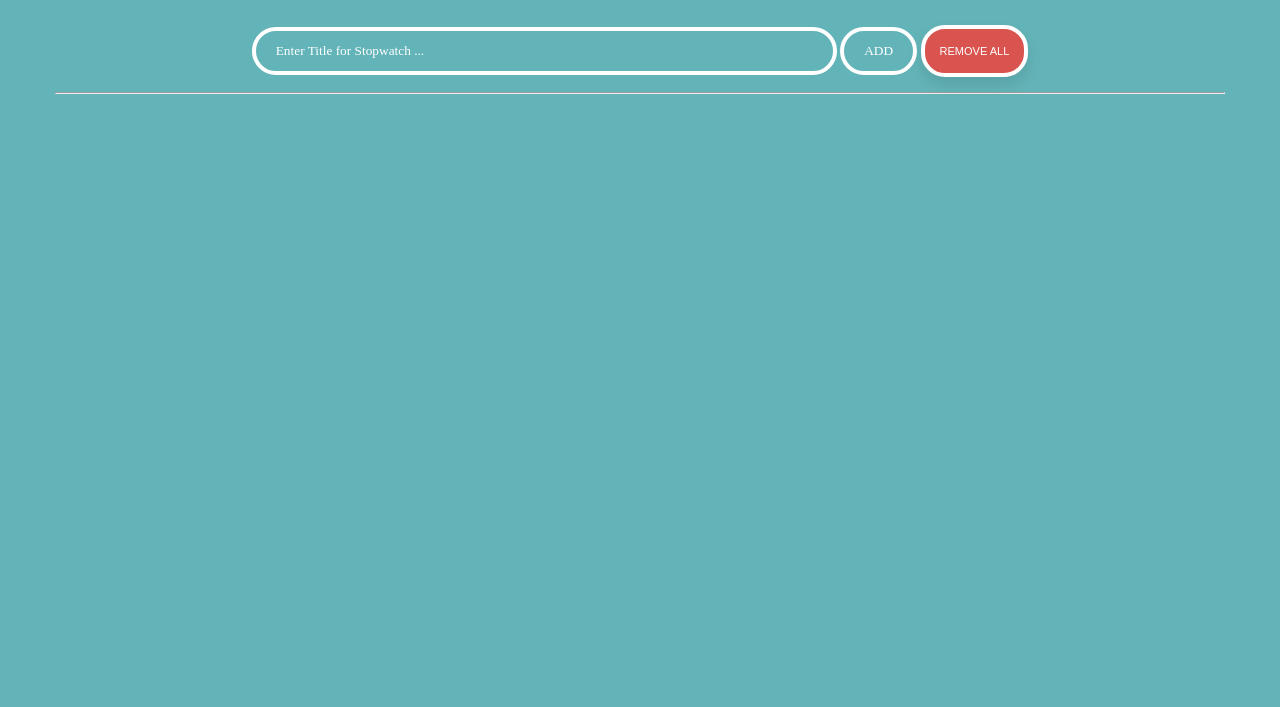
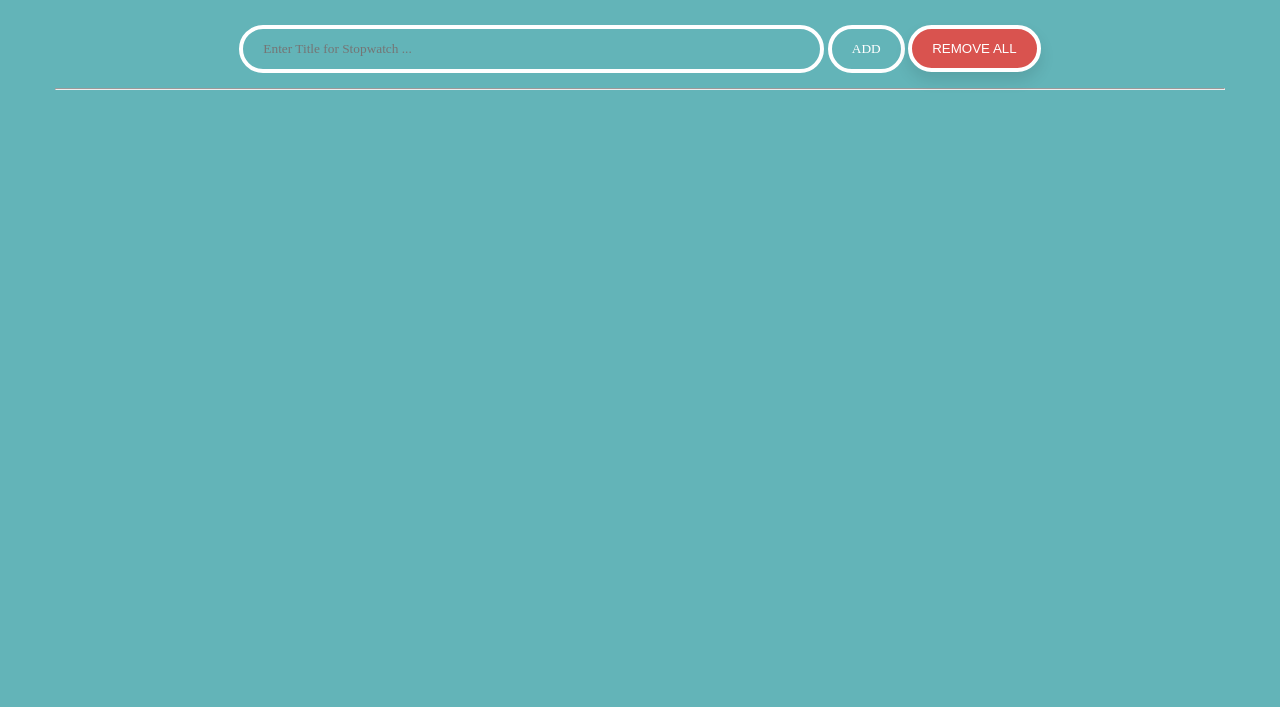
Before and after one commit to WebDev-5/kel5-timer-jQuery, a plain HTML site: page index.html in a window 1280 px wide. Shown: the part 93-800 px from the top of the page. Drawn offline with nearby package versions, Linux system fonts and the light colour scheme; a web font is replaced by a local one.

Commit message:
Update stopwatch.css

```diff
--- a/frontend/styles/stopwatch.css
+++ b/frontend/styles/stopwatch.css
@@ -27,17 +27,9 @@ input[type=text] {
   transition: 0.5s;
 }
 
-input[type=text]::placeholder {
-  color: white;
-}
-
 input[type = "text"]:focus{
   border: 4px solid rgb(34, 118, 202);
   background: white;
-  color: black;
-}
-
-input[type = "text"]:focus::placeholder{
   color: black;
 }
 
@@ -214,6 +206,7 @@ button:focus {
   outline: none;
 }
 
+
 #start_btn {
   background: #5CDB95;
   width: 172px;
@@ -222,6 +215,7 @@ button:focus {
 #pause_btn {
   background: orange;
   width: 172px;
+   /* display: none; */
 }
 
 #restart_btn {
@@ -234,7 +228,6 @@ button:focus {
   background: #FF5C58;
   font-weight: 900;
   text-align: center;
-  float: right;
 }
 
 #remove_btn1 {
@@ -242,10 +235,11 @@ button:focus {
   width: 172px;
 }
 
+
 #removeAll_btn{
-  height: 52px;
-  font-size: 11px;
   background-color: #d9534f;
+  padding: 12px 20px;
+  padding-left: -50px;
   text-decoration: none;
   margin: 8px 0;
   cursor: pointer;
```
